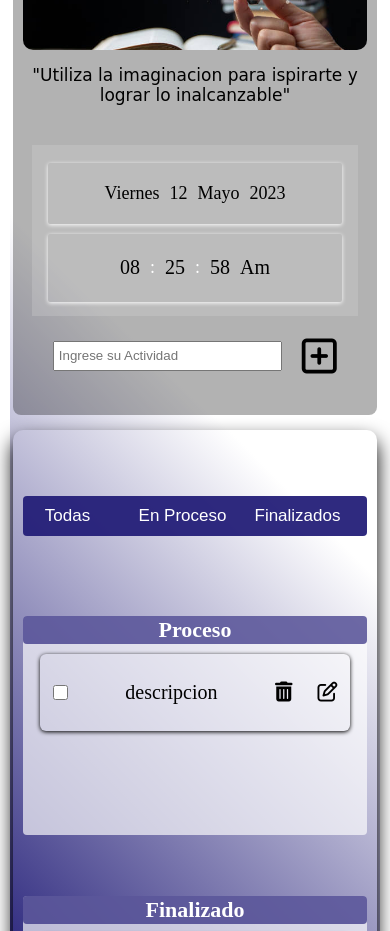
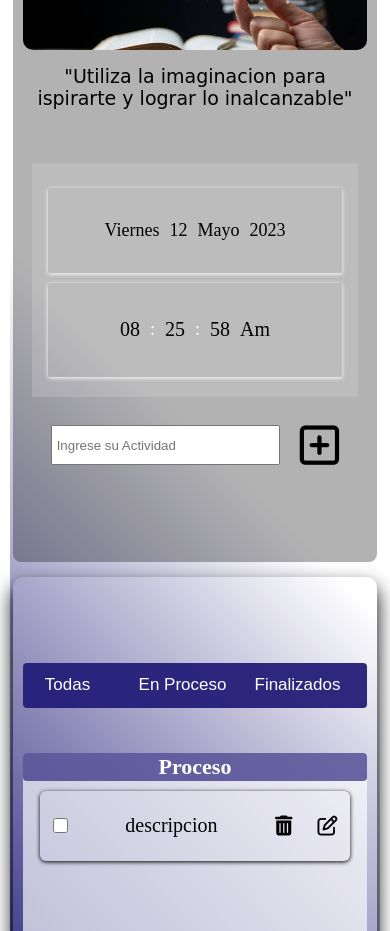
Before and after one commit to developerRobert/to_do_list, a plain HTML site: page index.html in a window 390 px wide. Shown: the part 106-1037 px from the top of the page. Drawn offline with Linux system fonts and the light colour scheme; a web font is replaced by a local one.

Commit message:
enviando detalle query css

```diff
--- a/archivosCss/index.css
+++ b/archivosCss/index.css
@@ -184,7 +184,7 @@ body{
     height: 95%;
     display: flex;
     align-items: center;
-    justify-content: center;
+    justify-content: space-evenly;
     flex-direction: column;
     gap: 15px;
 }
@@ -409,7 +409,7 @@ body{
 }
 @media (max-width:425px) {
     .conteiner_toDo{
-        height: 150vh;
+        height: 160vh;
     }
     .cont_toDo{
         height: 100%;
@@ -426,13 +426,13 @@ body{
     }
     .to_do_date{
         height: 35%;
-        margin-top: 25px;
+        margin-top: 30px;
     }
     .input{
-        height: 30px;
+        height: 40px;
     }
     .fa-square-plus{
-        font-size: 40px;
+        font-size: 45px;
     }
      .hora_span{
         font-size: 20px;
@@ -445,18 +445,21 @@ body{
         height: 8%;
     }
     .frase{
-        font-size: 17px ;
+        font-size: 19px ;
     }
     .to_do_cajas{
         width: 100%;
+        /* border: var(--bor); */
+        height: 50%;
     }
     .to_do_tarea_cont{
         width: 100%;
         height: 100%;
-        justify-content: space-evenly;
+        justify-content: center;
+        gap: 25px;
     }
     .to_do_nav{
-        height: 40px;
+        height: 45px;
     }
     .to_do_ul{
         justify-content: center;
```
